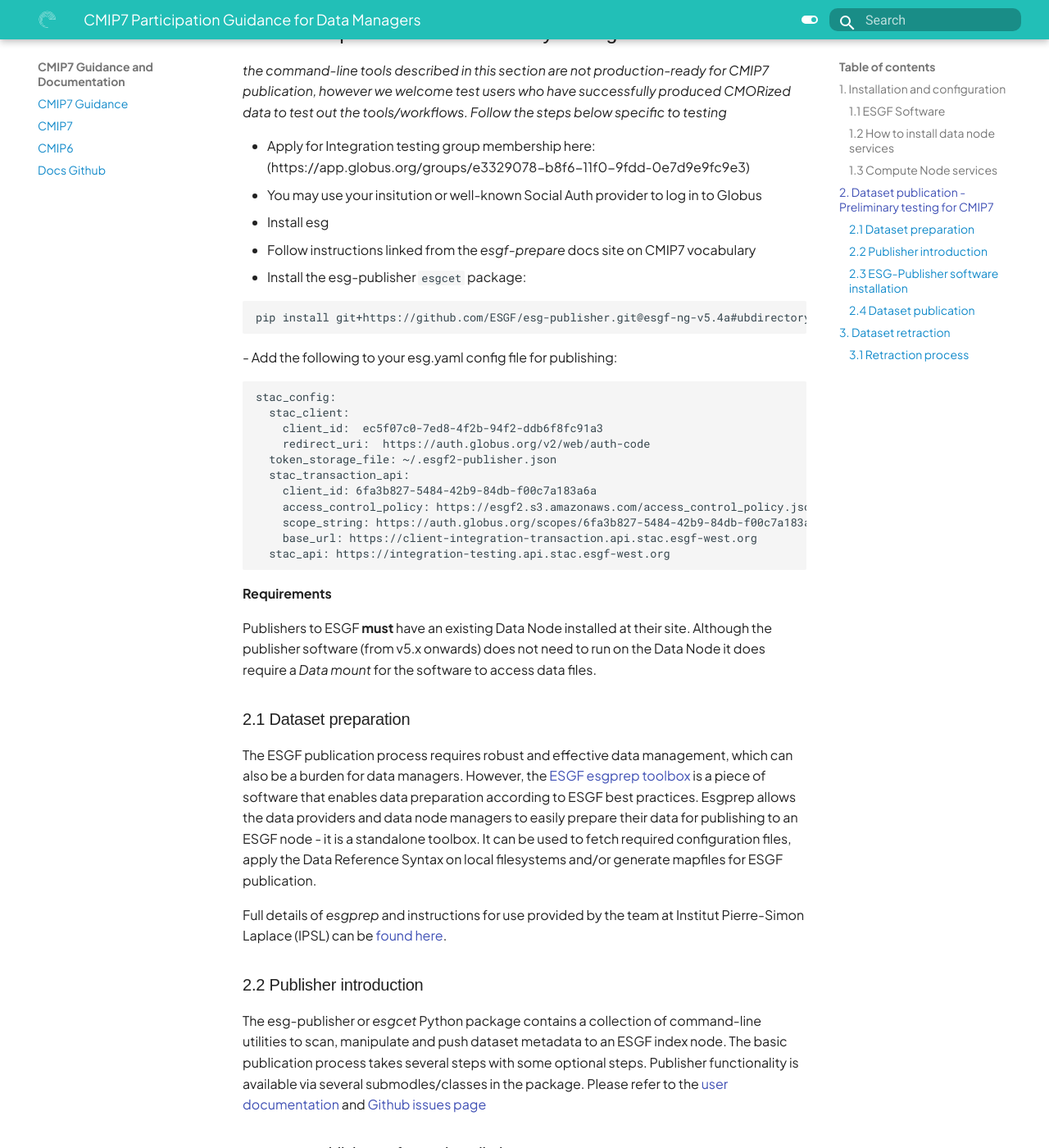
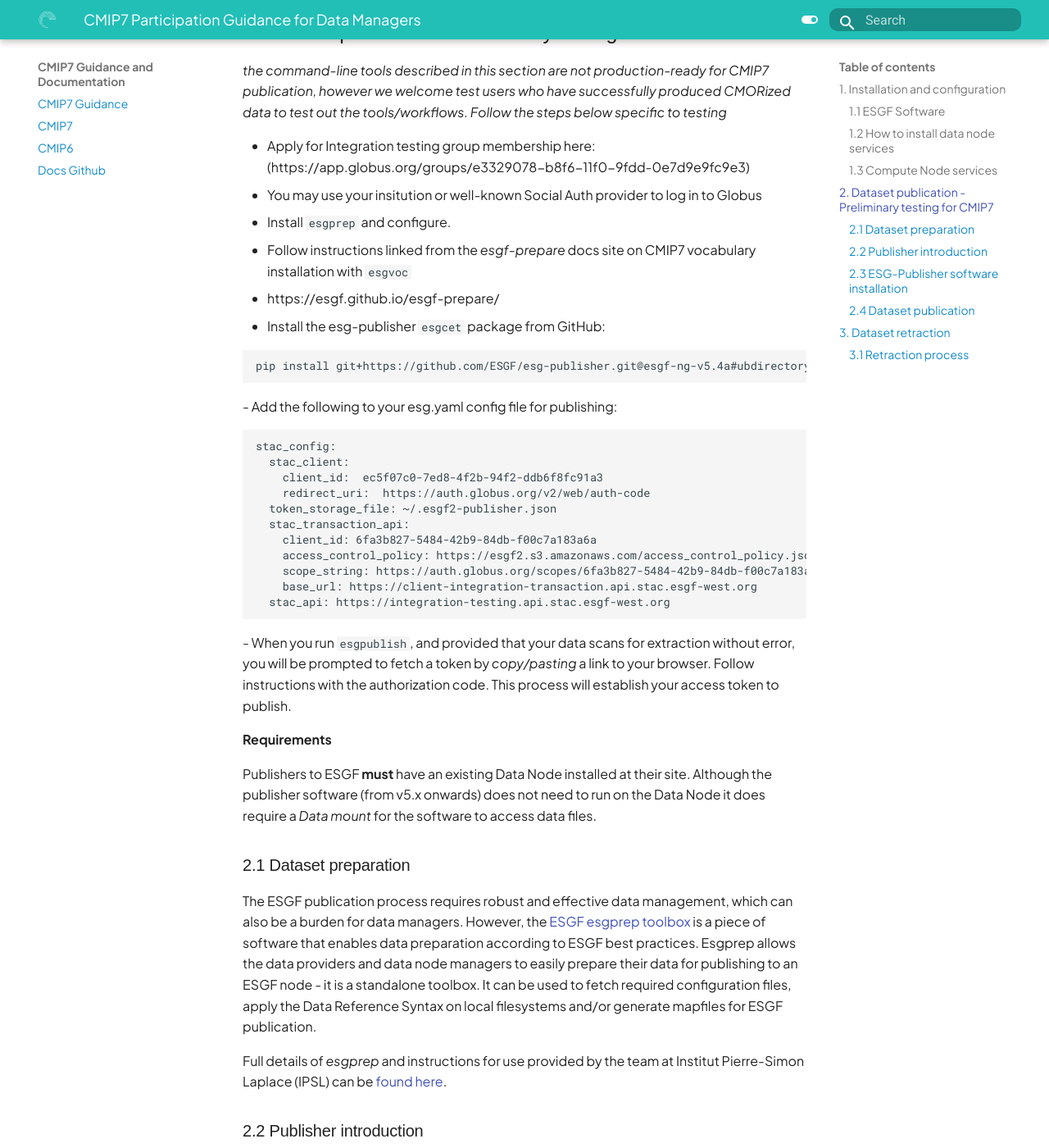
Before and after one commit to WCRP-CMIP/cmip7-guidance, an MkDocs documentation site: the page built from docs/CMIP7/guidance_for_esgf.md, in a window 1280 px wide and 1400 px high, scrolled down 1235 px. Shown: the whole window at 82% size. Built offline with MkDocs 1.6.1 and Material for MkDocs 9.7.7, drawn with Linux system fonts in a browser that asks for light colours; some web fonts are replaced.

Commit message:
fix esgprep section and add more about token

````diff
--- a/docs/CMIP7/guidance_for_esgf.md
+++ b/docs/CMIP7/guidance_for_esgf.md
@@ -58,9 +58,10 @@ _the command-line tools described in this section are not production-ready for C
 
  - Apply for Integration testing group membership here:  (https://app.globus.org/groups/e3329078-b8f6-11f0-9fdd-0e7d9e9fc9e3)
    - You may use your insitution or well-known Social Auth provider to log in to Globus
- - Install  esg
-   - Follow instructions linked from the *esgf-prepare* docs site on CMIP7 vocabulary
- - Install the esg-publisher `esgcet` package:
+ - Install `esgprep` and configure.
+   - Follow instructions linked from the *esgf-prepare* docs site on CMIP7 vocabulary installation with `esgvoc`
+   - https://esgf.github.io/esgf-prepare/
+ - Install the esg-publisher `esgcet` package from GitHub:
 
    ```
    pip install git+https://github.com/ESGF/esg-publisher.git@esgf-ng-v5.4a#ubdirectory=src/python
@@ -79,6 +80,7 @@ stac_config:
     base_url: https://client-integration-transaction.api.stac.esgf-west.org
   stac_api: https://integration-testing.api.stac.esgf-west.org
 ```
+- When you run `esgpublish`, and provided that your data scans for extraction without error, you will be prompted to fetch a token by *copy/pasting* a link to your browser.  Follow instructions with the authorization code.  This process will establish your access token to publish.
 
 **Requirements**
 
````
